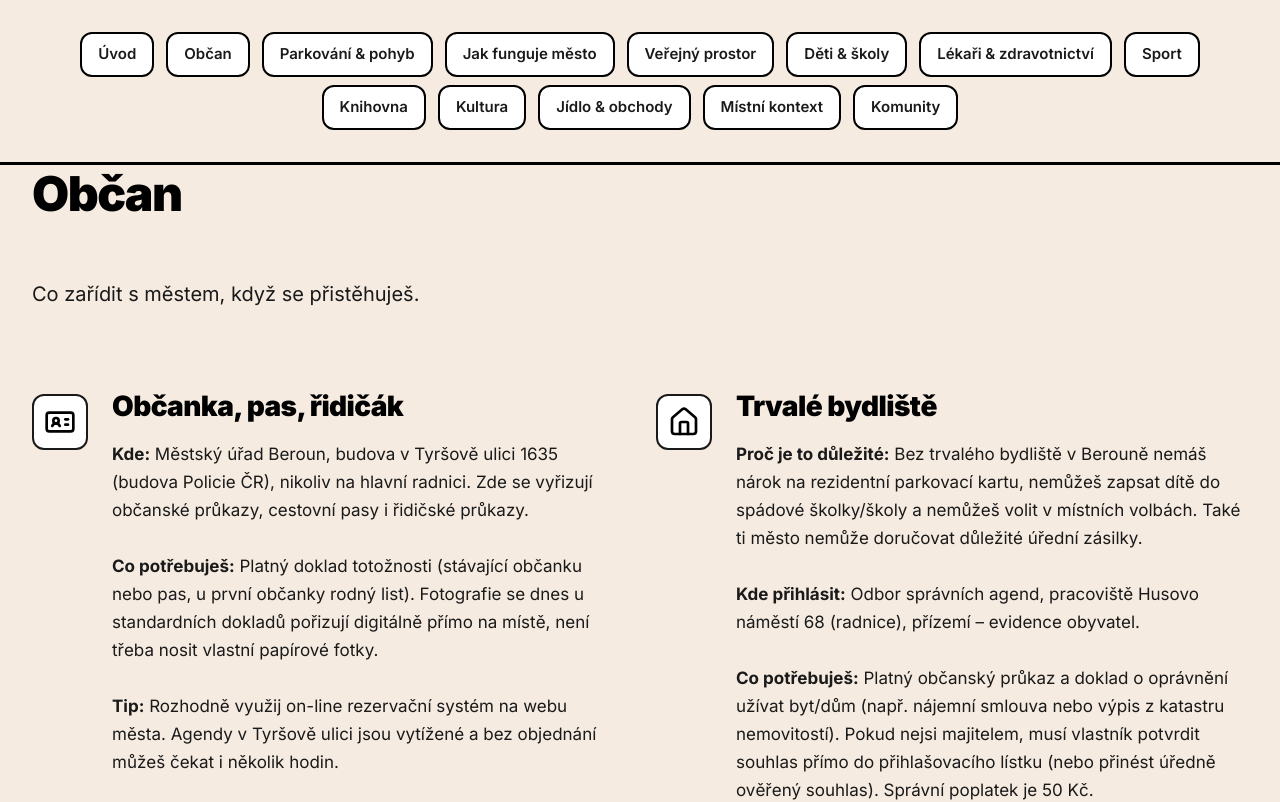
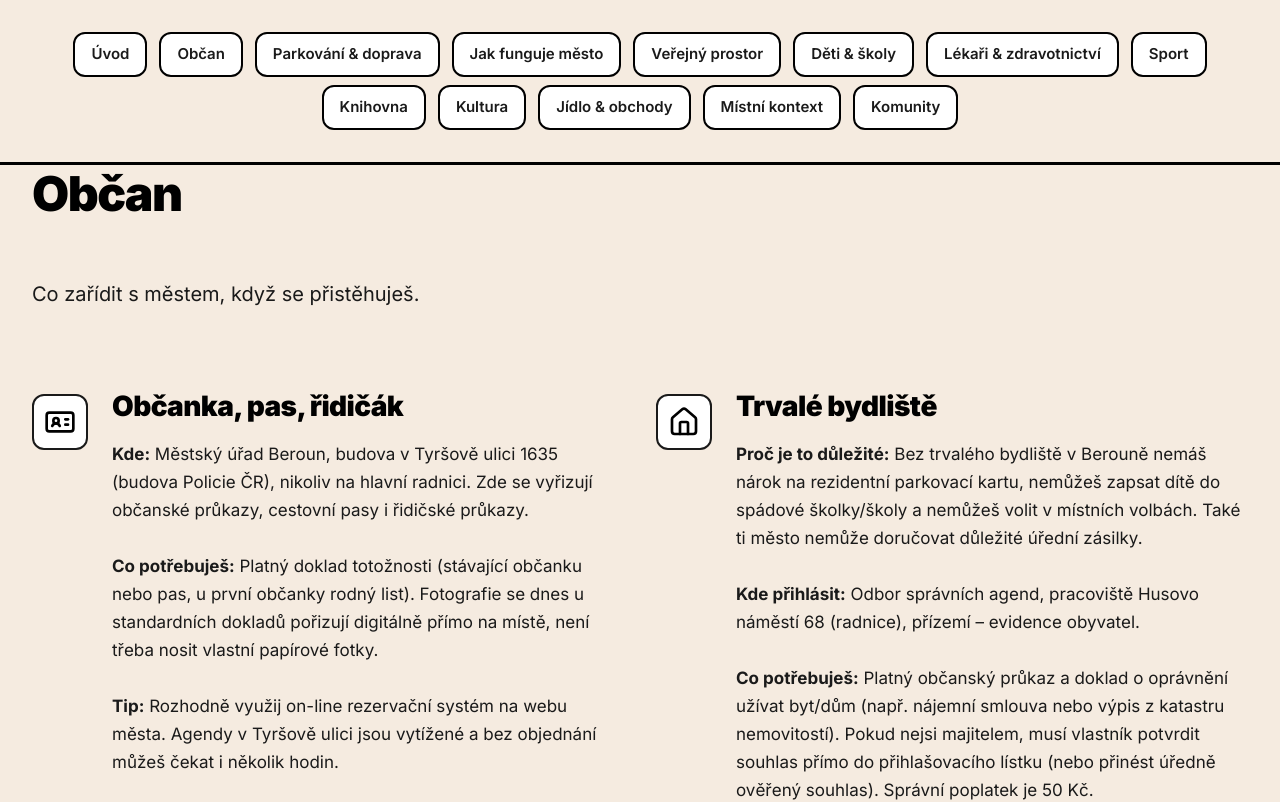
Before and after one commit to baryska/BerounGuide, a Next.js app: page /obcan in a window 1280 px wide. Shown: the top 802 px of the page. Built offline with nearby package versions, Linux system fonts and the light colour scheme.

Commit message:
update doprava

```diff
--- a/app/layout.tsx
+++ b/app/layout.tsx
@@ -21,7 +21,7 @@ export default function RootLayout({
               <ul>
                 <li><Link href="/">Úvod</Link></li>
                 <li><Link href="/obcan">Občan</Link></li>
-                <li><Link href="/parkovani-a-pohyb">Parkování & pohyb</Link></li>
+                <li><Link href="/doprava">Parkování & doprava</Link></li>
                 <li><Link href="/jak-funguje-mesto">Jak funguje město</Link></li>
                 <li><Link href="/verejny-prostor">Veřejný prostor</Link></li>
                 <li><Link href="/deti-a-skoly">Děti & školy</Link></li>
```
Also changed, not shown: app/doprava/page.tsx (renamed from app/parkovani-a-pohyb/page.tsx).
